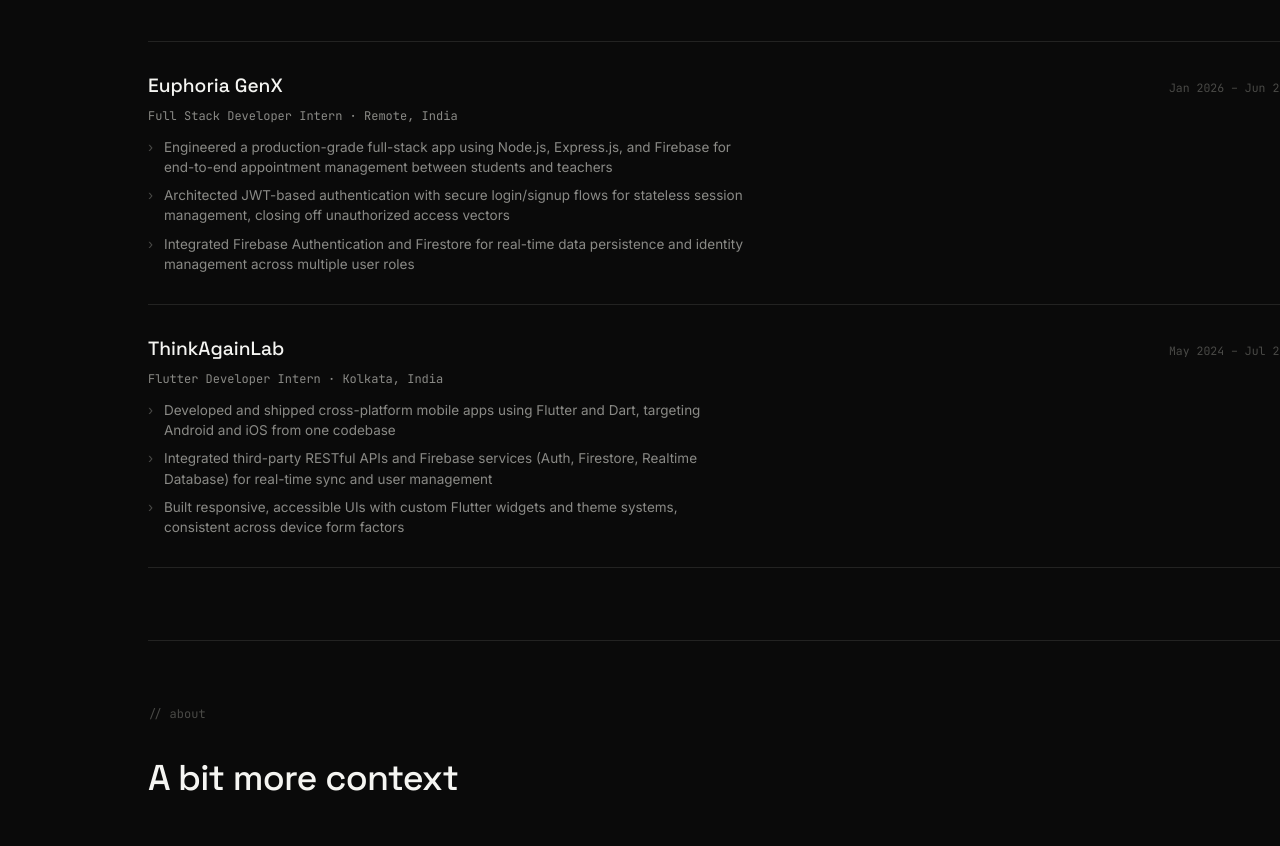
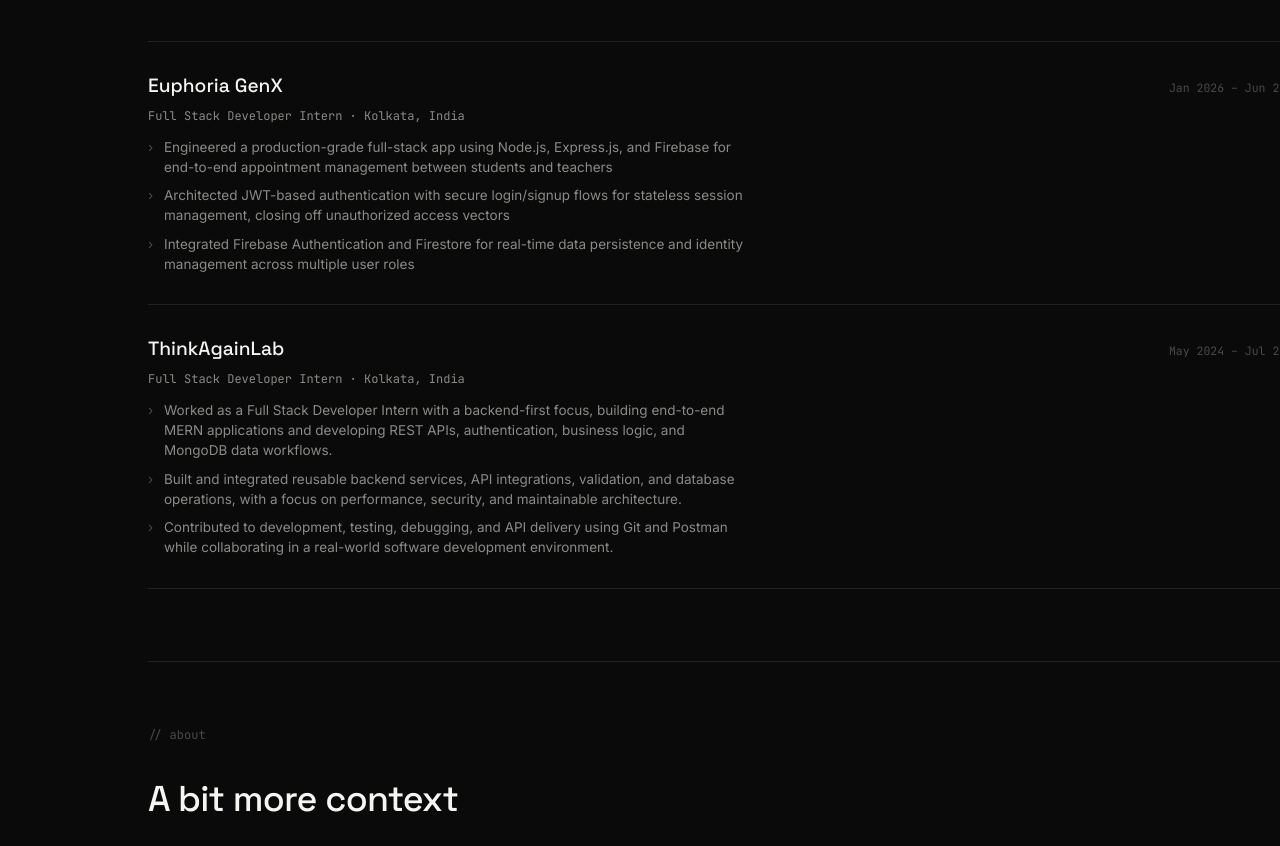
Before and after one commit to khan049/portfolio, a plain HTML site: page index.html in a window 1280 px wide. Shown: the part 2644-3490 px from the top of the page. Drawn offline with Linux system fonts and the light colour scheme.

Commit message:
Changes some info

```diff
--- a/index.html
+++ b/index.html
@@ -875,7 +875,7 @@
             <span class="period">Jan 2026 – Jun 2026</span>
           </div>
           <div class="role-line">
-            Full Stack Developer Intern · Remote, India
+            Full Stack Developer Intern · Kolkata, India
           </div>
           <ul class="points">
             <li>
@@ -901,20 +901,24 @@
             <h3>ThinkAgainLab</h3>
             <span class="period">May 2024 – Jul 2024</span>
           </div>
-          <div class="role-line">Flutter Developer Intern · Kolkata, India</div>
+          <div class="role-line">
+            Full Stack Developer Intern · Kolkata, India
+          </div>
           <ul class="points">
             <li>
-              Developed and shipped cross-platform mobile apps using Flutter and
-              Dart, targeting Android and iOS from one codebase
+              Worked as a Full Stack Developer Intern with a backend-first
+              focus, building end-to-end MERN applications and developing REST
+              APIs, authentication, business logic, and MongoDB data workflows.
             </li>
             <li>
-              Integrated third-party RESTful APIs and Firebase services (Auth,
-              Firestore, Realtime Database) for real-time sync and user
-              management
+              Built and integrated reusable backend services, API integrations,
+              validation, and database operations, with a focus on performance,
+              security, and maintainable architecture.
             </li>
             <li>
-              Built responsive, accessible UIs with custom Flutter widgets and
-              theme systems, consistent across device form factors
+              Contributed to development, testing, debugging, and API delivery
+              using Git and Postman while collaborating in a real-world software
+              development environment.
             </li>
           </ul>
         </div>
```
